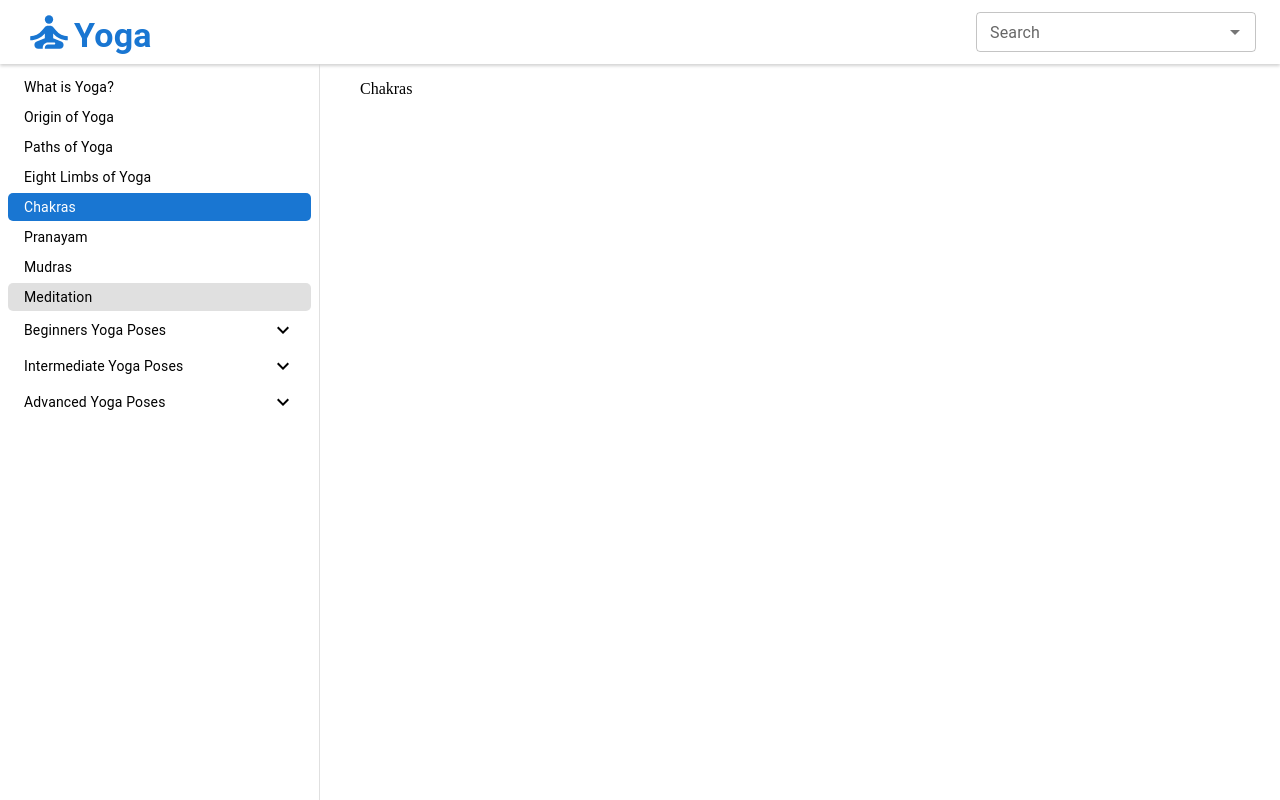
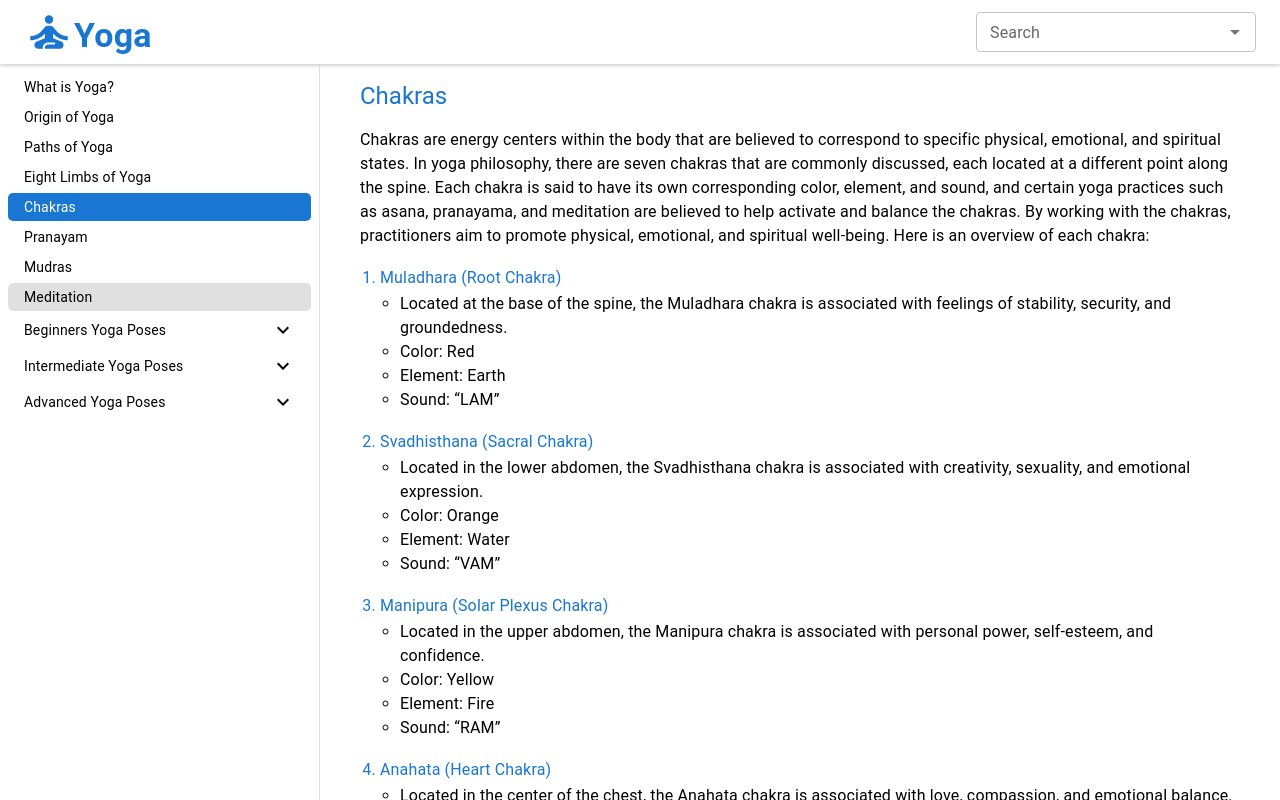
Before and after one commit to m-pooja-pawar/yogic-insight, a React (Create React App) app: page /chakras in a window 1280 px wide. Built offline with nearby package versions, Linux system fonts and the light colour scheme.

Commit message:
YI-0: page of chakras

```diff
--- /dev/null
+++ b/public/data/chakras.json
@@ -0,0 +1,92 @@
+{
+    "data": {
+        "header": "Chakras",
+        "short_description": "Chakras are energy centers within the body that are believed to correspond to specific physical, emotional, and spiritual states. In yoga philosophy, there are seven chakras that are commonly discussed, each located at a different point along the spine. Each chakra is said to have its own corresponding color, element, and sound, and certain yoga practices such as asana, pranayama, and meditation are believed to help activate and balance the chakras. By working with the chakras, practitioners aim to promote physical, emotional, and spiritual well-being. Here is an overview of each chakra:",
+        "data": [
+            {
+                "id": "1",
+                "header": "Muladhara (Root Chakra)",
+                "data": [
+                    "Located at the base of the spine, the Muladhara chakra is associated with feelings of stability, security, and groundedness.",
+                    "Color: Red",
+                    "Element: Earth",
+                    "Sound: “LAM”"
+                ]
+            },
+            {
+                "id": "2",
+                "header": "Svadhisthana (Sacral Chakra)",
+                "data": [
+                    "Located in the lower abdomen, the Svadhisthana chakra is associated with creativity, sexuality, and emotional expression.",
+                    "Color: Orange",
+                    "Element: Water",
+                    "Sound: “VAM”"
+                ]
+            },
+            {
+                "id": "3",
+                "header": "Manipura (Solar Plexus Chakra)",
+                "data": [
+                    "Located in the upper abdomen, the Manipura chakra is associated with personal power, self-esteem, and confidence.",
+                    "Color: Yellow",
+                    "Element: Fire",
+                    "Sound: “RAM”"
+                ]
+            },
+            {
+                "id": "4",
+                "header": "Anahata (Heart Chakra)",
+                "data": [
+                    "Located in the center of the chest, the Anahata chakra is associated with love, compassion, and emotional balance.",
+                    "Color: Green",
+                    "Element: Air",
+                    "Sound: “YAM”"
+                ]
+            },
+            {
+                "id": "5",
+                "header": "Vishuddha (Throat Chakra)",
+                "data": [
+                    "Located in the throat, the Vishuddha chakra is associated with communication, self-expression, and authenticity.",
+                    "Color: Blue",
+                    "Element: Space",
+                    "Sound: “HAM”"
+                ]
+            },
+            {
+                "id": "6",
+                "header": "Ajna (Third Eye Chakra)",
+                "data": [
+                    "Located between the eyebrows, the Ajna chakra is associated with intuition, wisdom, and spiritual insight.",
+                    "Color: Indigo",
+                    "Element: Light",
+                    "Sound: “AUM”"
+                ]
+            },
+            {
+                "id": "7",
+                "header": "Sahasrara (Crown Chakra)",
+                "data": [
+                    "Located at the crown of the head, the Sahasrara chakra is associated with spiritual awakening, enlightenment, and unity consciousness.",
+                    "Color: White",
+                    "Element: Universe",
+                    "Sound: “AH”"
+                ]
+            }
+        ],
+        "more_data": [
+            {
+                "id": "8",
+                "header": "The Kundalini Shakti (energy)",
+                "data": [
+                    "The Kundalini energy is often described as a coiled serpent that lies dormant in the Muladhara chakra, waiting to be awakened through spiritual practices such as yoga, meditation, and pranayama.",
+                    "As the Kundalini energy awakens, it rises through the central channel of the body, or Sushumna Nadi, and flows through each of the chakras, activating and purifying them along the way.",
+                    "Each chakra is associated with a specific element, color, and quality, and the flow of Kundalini energy through the chakras is said to enhance these qualities and bring about a greater sense of awareness, balance, and connection to the divine.",
+                    "It is important to note that the awakening of Kundalini energy can be a powerful and transformative experience, but it can also be challenging and potentially dangerous if not approached with care and guidance.",
+                    "It is recommended that individuals seek out the guidance of an experienced teacher or mentor before embarking on practices to awaken the Kundalini energy.",
+                    "Overall, the flow of Kundalini Shakti through the chakras is a profound aspect of yoga philosophy and can offer a path towards greater spiritual awakening and transformation."
+                ]
+            }
+        ]
+    }
+}
--- a/public/data/defination.json
+++ b/public/data/defination.json
@@ -9,7 +9,7 @@
             "The practice of yoga helps to develop strength, flexibility, balance, and concentration, as well as promote relaxation, stress reduction, and an overall sense of well-being.",
             "Yoga can be practiced by people of all ages and fitness levels, and can be adapted to meet the needs of individuals with specific health concerns or limitations.",
             "The physical postures, or asanas, are one of the most well-known aspects of yoga and these postures are designed to stretch and strengthen different areas of the body, while also helping to improve balance and flexibility.",
-            "In addition to the asanas, yoga also includes various pranayama(breathing techniques) which are used to help calm the mind and increase energy levels.",
+            "In addition to the asanas, yoga also includes various pranayama (breathing techniques) which are used to help calm the mind and increase energy levels.",
             "Meditation is also an important component of yoga practice, through which practitioners aim to quiet the mind and develop a greater sense of self-awareness and inner peace.",
             "Yoga is often used as a tool for stress management and overall wellness, and can be a valuable addition to anyone's health and fitness routine."
         ]
--- a/src/components/multipleSectionsWithHeader.tsx
+++ b/src/components/multipleSectionsWithHeader.tsx
@@ -1,5 +1,6 @@
 import {Box, Divider, Typography} from '@mui/material';
 
+import {ElementType} from 'react';
 import {MultipleSectionsWithHeaderProp} from '../interface/multipleSectionsWithHeaderProp';
 import {SectionWithHeaderProp} from '../interface/sectionWithHeaderProp';
 
@@ -8,14 +9,22 @@ export function MultipleSectionsWithHeader({
   short_description,
   data,
   sub_data,
+  more_data,
 }: MultipleSectionsWithHeaderProp): JSX.Element {
   const getSection = (sectionData: readonly SectionWithHeaderProp[]): JSX.Element => {
     return (
       <ol style={{paddingInlineStart: '20px'}}>
         {sectionData.map((element) => {
+          return getSectionData(element, 'li');
+        })}
+      </ol>
+    );
+  };
+
+  const getSectionData = (element: SectionWithHeaderProp, typographyComponent: ElementType): JSX.Element => {
     return (
       <Box key={'box' + element.header} mt={2}>
-              <Typography color='primary' component='li' variant='subtitle1'>
+        <Typography color='primary' component={typographyComponent} variant='subtitle1'>
           {element.header}
         </Typography>
         <ul style={{paddingInlineStart: '20px'}}>
@@ -28,9 +37,6 @@ export function MultipleSectionsWithHeader({
           })}
         </ul>
       </Box>
-          );
-        })}
-      </ol>
     );
   };
 
@@ -56,6 +62,18 @@ export function MultipleSectionsWithHeader({
       ) : (
         <></>
       )}
+      {more_data ? (
+        more_data.map((element) => {
+          return (
+            <Box key={element.header}>
+              <Divider></Divider>
+              {getSectionData(element, 'p')}
+            </Box>
+          );
+        })
+      ) : (
+        <></>
+      )}
     </Box>
   );
 }
--- a/src/interface/multipleSectionsWithHeaderProp.tsx
+++ b/src/interface/multipleSectionsWithHeaderProp.tsx
@@ -4,6 +4,7 @@ export interface MultipleSectionsWithHeaderProp {
   readonly data: readonly SectionWithHeaderProp[];
   readonly header: string;
   readonly id: string;
+  readonly more_data?: readonly SectionWithHeaderProp[];
   readonly short_description?: string;
-  readonly sub_data: readonly MultipleSectionsWithHeaderProp[];
+  readonly sub_data?: readonly MultipleSectionsWithHeaderProp[];
 }
--- a/src/pages/chakras.tsx
+++ b/src/pages/chakras.tsx
@@ -1,6 +1,24 @@
-import Box from '@mui/material/Box';
+import {useCallback, useEffect, useState} from 'react';
+
+import {MultipleSectionsWithHeader} from '../components/multipleSectionsWithHeader';
+import {MultipleSectionsWithHeaderProp} from '../interface/multipleSectionsWithHeaderProp';
+import {getChakras} from '../services/chakras';
 
 // eslint-disable-next-line import/no-default-export
 export default function Chakras(): JSX.Element {
-  return <Box>Chakras</Box>;
+  const [chakras, setChakras] = useState<MultipleSectionsWithHeaderProp>();
+
+  const getChakrasData = useCallback(async () => {
+    getChakras().then((response) => {
+      if (response && response.data) {
+        setChakras(response.data.data);
+      }
+    });
+  }, [setChakras]);
+
+  useEffect(() => {
+    getChakrasData();
+  }, [getChakrasData]);
+
+  return chakras ? <MultipleSectionsWithHeader {...chakras}></MultipleSectionsWithHeader> : <></>;
 }
--- /dev/null
+++ b/src/services/chakras.ts
@@ -0,0 +1,7 @@
+import axios, {AxiosResponse} from 'axios';
+
+import {MultipleSectionsWithHeaderProp} from '../interface/multipleSectionsWithHeaderProp';
+
+export function getChakras(): Promise<AxiosResponse> {
+  return axios.get<{data: MultipleSectionsWithHeaderProp}>('./../../data/chakras.json');
+}
```
Lines whose indentation alone changed are shown as unchanged.
